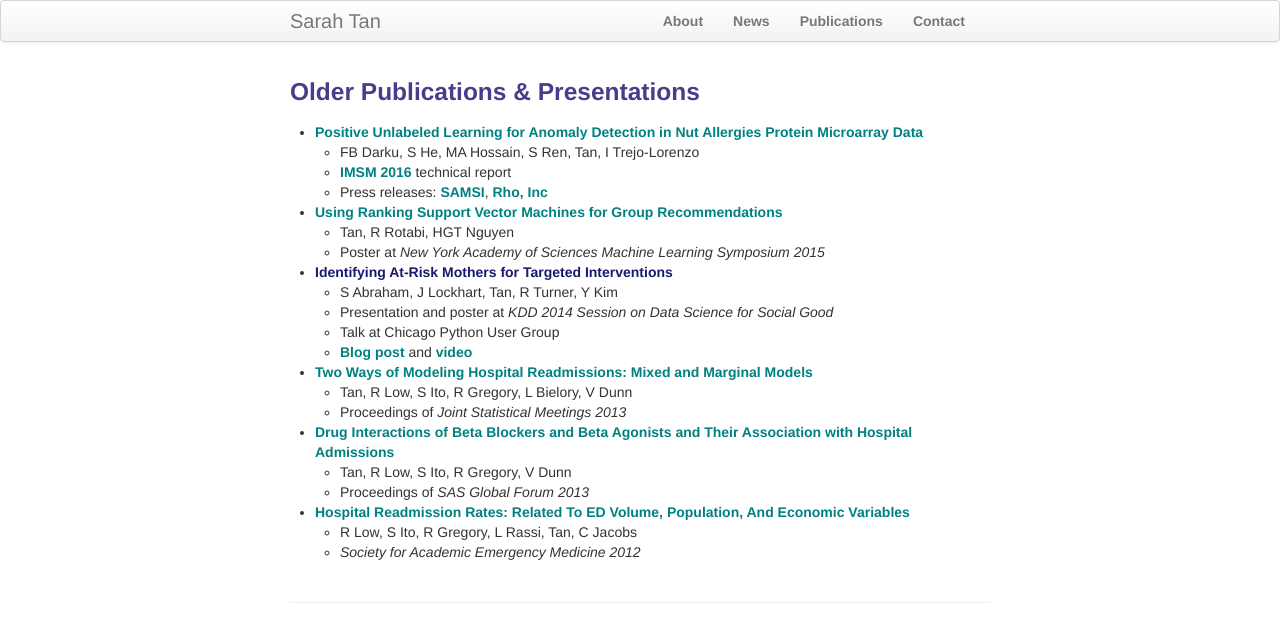
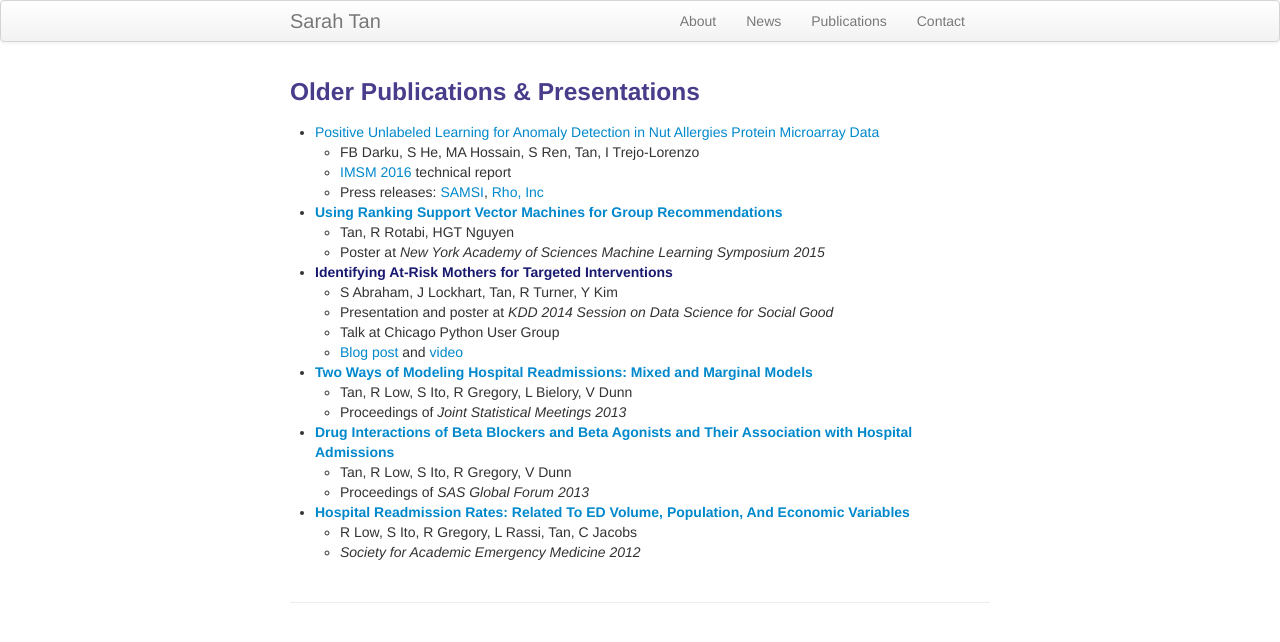
Before and after one commit to shftan/shftan.github.io, a Jekyll site: the page built from olderpublications.md, in a window 1280 px wide. Shown: the top 642 px of the page. Built offline with Jekyll 4.4.1, drawn with Linux system fonts in a browser that asks for light colours.

Commit message:
Update kbroman.css

```diff
--- a/assets/themes/twitter/css/kbroman.css
+++ b/assets/themes/twitter/css/kbroman.css
@@ -61,7 +61,12 @@ h1, h2, h3, h4 {
     color: darkslateblue;
 }
 
-#paper span, a {
+#paper span {
     color: teal;
     font-weight: bold;
 }
+
+a.paper {
+    color: teal;
+    font-weight: bold;
+}
```
